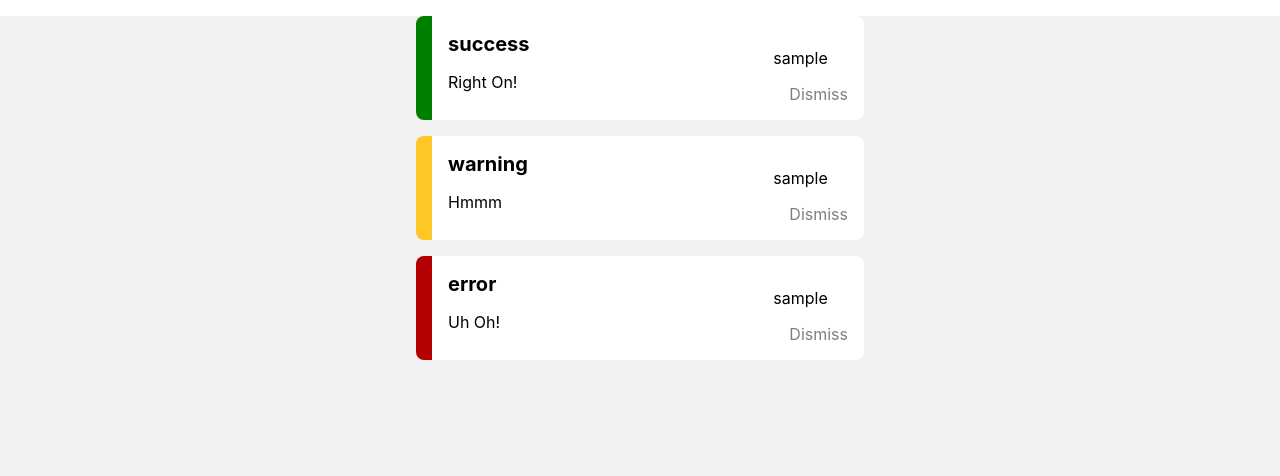
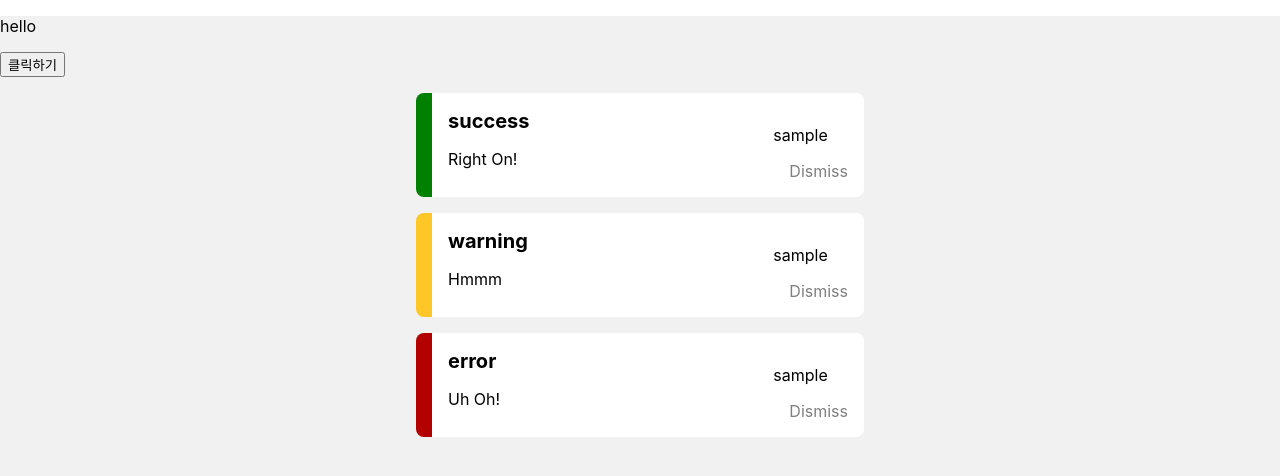
Before and after one commit to meeyoungchoi-front-dev/super_coding, a React (Create React App) app in the folder 주특기주차/React/first-react-project/: page / in a window 1280 px wide. Shown: the top 476 px of the page. Built offline with nearby package versions, Linux system fonts and the light colour scheme.

Commit message:
React - useState() 사용시 주의해야 할 점

```diff
--- a/주특기주차/React/first-react-project/src/App.js
+++ b/주특기주차/React/first-react-project/src/App.js
@@ -1,4 +1,5 @@
 import logo from './logo.svg';
+import {useState} from 'react';
 // import './App.css';
 import TextComponent from './components/TextComponent';
 import Section from './components/Section';
@@ -23,8 +24,12 @@ function App() {
     }
   ];
 
+  const [title, setTitle] = useState("hello");
+
   return (
     <div className="wrapper">
+      <p>{title}</p>
+      <button onClick={() => setTitle("changed!")}>클릭하기</button>
       <Toast message={messageArray[0]}>
         <ToastMessage message={messageArray[0]}/>
         <ToastButton  message={messageArray[0]}/>
```
